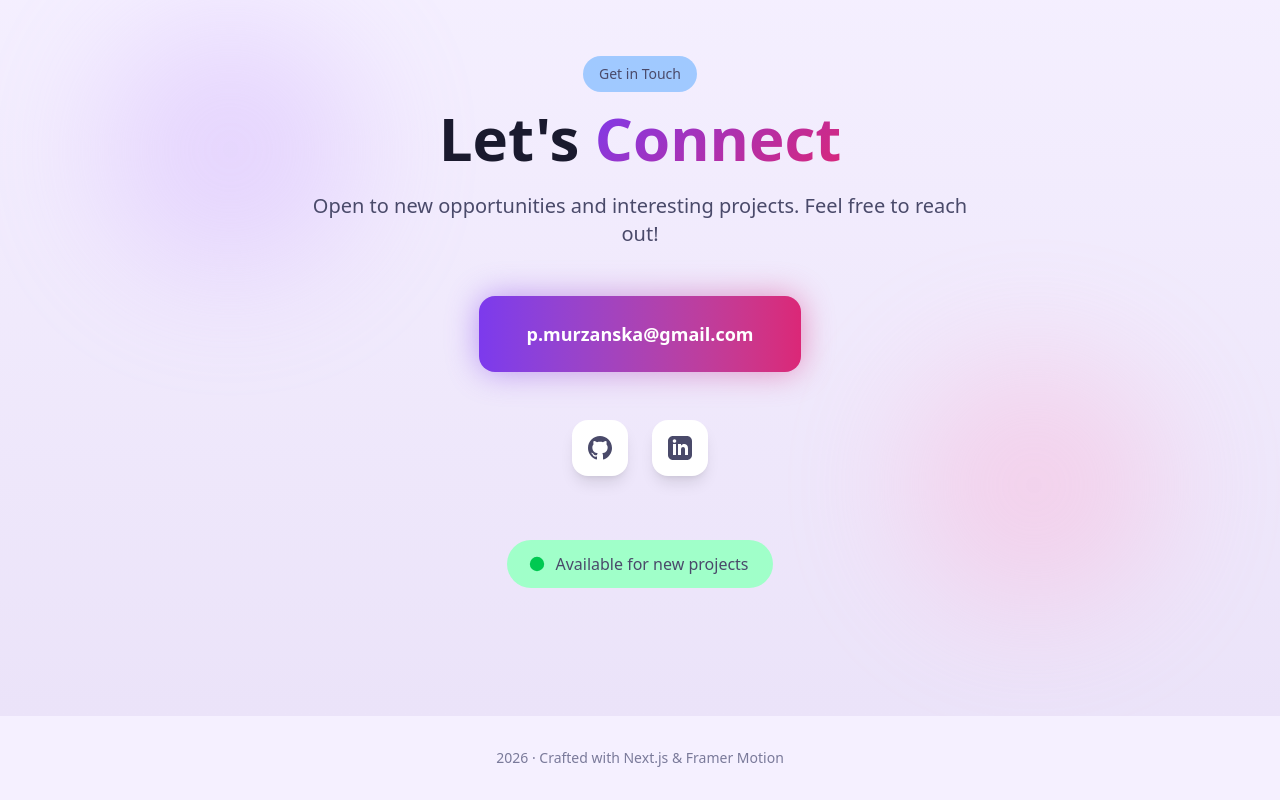
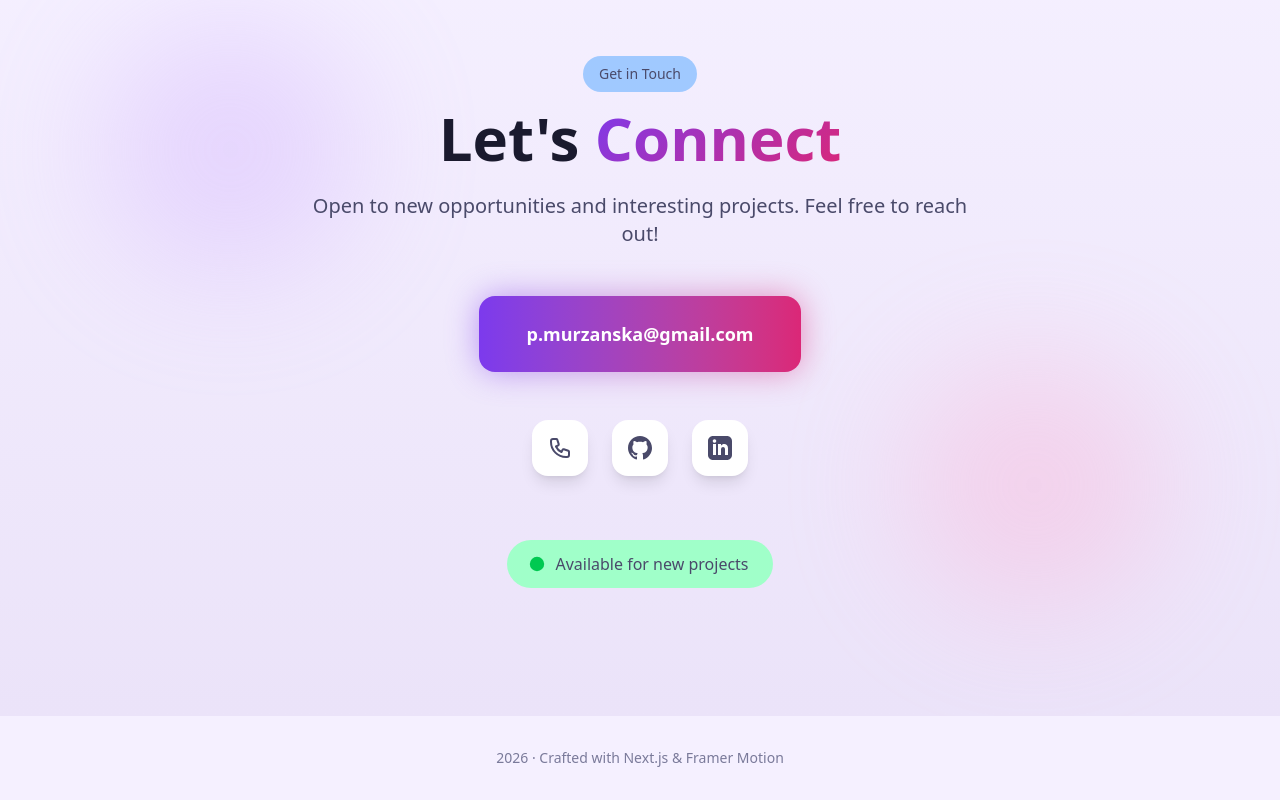
Before and after one commit to PaulinaMurzanska/Paulina-portfolio-2026, a Next.js app: page / in a window 1280 px wide. Shown: the part 7901-8701 px from the top of the page. Built offline with nearby package versions, Linux system fonts and the light colour scheme.

Commit message:
Add contact - tel

```diff
--- a/src/components/Contact.tsx
+++ b/src/components/Contact.tsx
@@ -68,6 +68,16 @@ export function Contact() {
             transition={{ delay: 0.2 }}
           >
             <motion.a
+              href="tel:+48514132314"
+              className="w-14 h-14 rounded-2xl bg-white shadow-lg flex items-center justify-center text-[var(--text-secondary)] hover:text-[var(--text-primary)] transition-colors"
+              whileHover={{ y: -5, boxShadow: "0 20px 40px rgba(0,0,0,0.1)" }}
+              whileTap={{ scale: 0.95 }}
+            >
+              <svg className="w-6 h-6" fill="none" viewBox="0 0 24 24" stroke="currentColor">
+                <path strokeLinecap="round" strokeLinejoin="round" strokeWidth={2} d="M3 5a2 2 0 012-2h3.28a1 1 0 01.948.684l1.498 4.493a1 1 0 01-.502 1.21l-2.257 1.13a11.042 11.042 0 005.516 5.516l1.13-2.257a1 1 0 011.21-.502l4.493 1.498a1 1 0 01.684.949V19a2 2 0 01-2 2h-1C9.716 21 3 14.284 3 6V5z" />
+              </svg>
+            </motion.a>
+            <motion.a
               href="https://github.com/PaulinaMurzanska"
               target="_blank"
               rel="noopener noreferrer"
```
